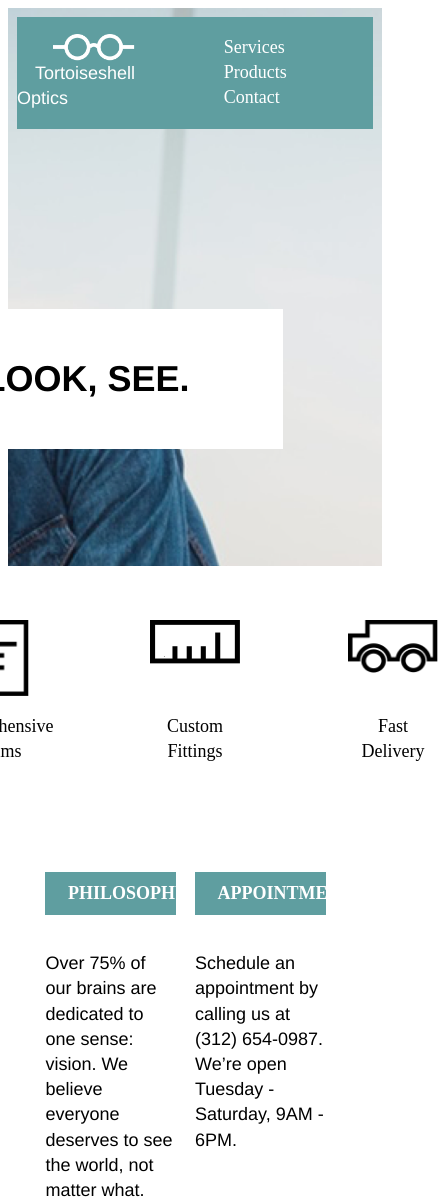
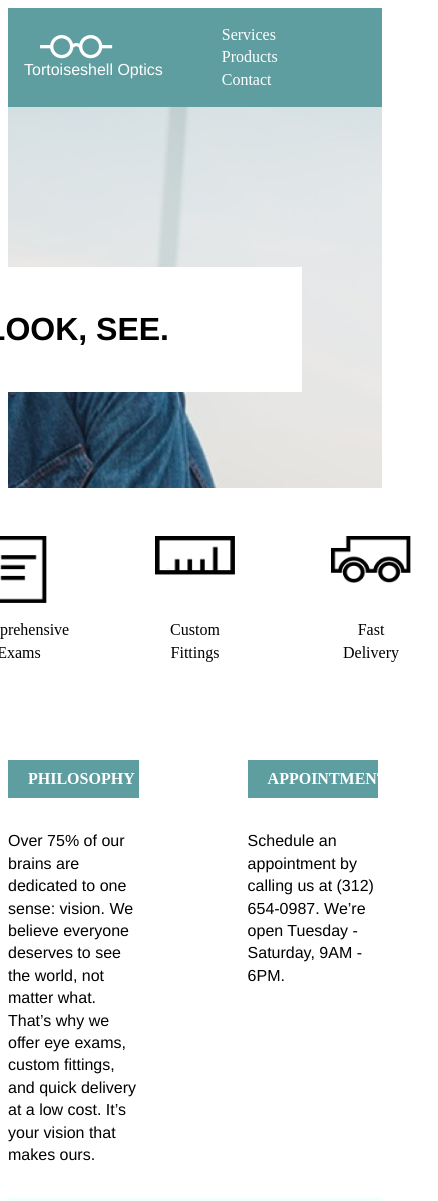
Before and after one commit to Bubbles2016/tortoiseshell, a plain HTML site: page index.html in a window 390 px wide. Shown: the top 1201 px of the page, 438 px wide, since content can reach past the window. Drawn offline with Linux system fonts and the light colour scheme.

Commit message:
Aligning all sections of desktop version

```diff
--- a/index.html
+++ b/index.html
@@ -30,7 +30,7 @@
     </header>
 
     <!--supporting section. service images are their descriptions-->
-    <section class ="supporting">
+    <section class ="supporting container">
       <div class="service">
         <img id="paper-img" src="./resources/images/paper-icon.png" alt="paper">
         <div id="description">Comprehensive Exams</div>
@@ -46,14 +46,14 @@
     </section>
 
     <!--supporting 2 section. philosophy and appointments-->
-    <section class="supporting2 container2">
+    <section class="supporting2 container">
       <div class="info">
         <div class="title">
           PHILOSOPHY
         </div>
         <p>Over 75% of our brains are dedicated to one sense: vision. We believe everyone deserves to see the world, not matter what. That’s why we offer eye exams, custom fittings, and quick delivery at a low cost. It’s your vision that makes ours.</p>
       </div>
-      <div class="info">
+      <div class="info" id="appoint">
         <div class="title">
           APPOINTMENTS
         </div>
@@ -61,7 +61,7 @@
       </div>
     </section>
 
-    <footer class="container2">
+    <footer class="container">
       <img src="./resources/images/logo-black.png" alt="Eye glasses logo">
       <span>Tortoiseshell Optics</span>
     </footer>
--- /dev/null
+++ b/resources/css/reset.css
@@ -0,0 +1,48 @@
+/* http://meyerweb.com/eric/tools/css/reset/
+   v2.0 | 20110126
+   License: none (public domain)
+*/
+
+html, body, div, span, applet, object, iframe,
+h1, h2, h3, h4, h5, h6, p, blockquote, pre,
+a, abbr, acronym, address, big, cite, code,
+del, dfn, em, img, ins, kbd, q, s, samp,
+small, strike, strong, sub, sup, tt, var,
+b, u, i, center,
+dl, dt, dd, ol, ul, li,
+fieldset, form, label, legend,
+table, caption, tbody, tfoot, thead, tr, th, td,
+article, aside, canvas, details, embed,
+figure, figcaption, footer, header, hgroup,
+menu, nav, output, ruby, section, summary,
+time, mark, audio, video {
+	margin: 0;
+	padding: 0;
+	border: 0;
+	font-size: 100%;
+	font: inherit;
+	vertical-align: baseline;
+}
+/* HTML5 display-role reset for older browsers */
+article, aside, details, figcaption, figure,
+footer, header, hgroup, menu, nav, section {
+	display: block;
+}
+body {
+	line-height: 1;
+}
+ol, ul {
+	list-style: none;
+}
+blockquote, q {
+	quotes: none;
+}
+blockquote:before, blockquote:after,
+q:before, q:after {
+	content: '';
+	content: none;
+}
+table {
+	border-collapse: collapse;
+	border-spacing: 0;
+}
--- a/resources/css/style.css
+++ b/resources/css/style.css
@@ -15,16 +15,16 @@ header {
 .container {
   max-width: 960px;
   margin: 0 auto;
+}
+
+nav {
+  color: white;
   background-color: cadetblue;
   display: flex;
   align-items: center;
   justify-content: space-between;
 }
 
-.container2 {
-  max-width: 960px;
-  margin: 0 auto;
-}
 .flex {
   display: flex;
 }
@@ -118,7 +118,11 @@ ul li {
 
 .supporting2 {
   display: flex;
-  justify-content: center;
+  /*justify-content: space-between;*/
+}
+
+#appoint {
+  margin-left: 90px;
 }
 
 footer {
@@ -129,7 +133,7 @@ footer {
 
 footer img {
   height: 1.5rem;
-  margin: 4rem 1rem 4rem 4rem;
+  margin: 4rem 1rem 4rem 2rem;
   vertical-align: middle;
 }
 
@@ -138,3 +142,19 @@ footer span {
   font-size: 1rem;
   margin-left: 1rem;
 }
+
+@media only screen and (max-width: 1024px) {
+html {
+  font-size: 16px;
+}
+header {
+  padding: 0;
+}
+footer {
+  min-width: 100%;
+}
+.container {
+  min-width: 100%;
+}
+
+}
```
